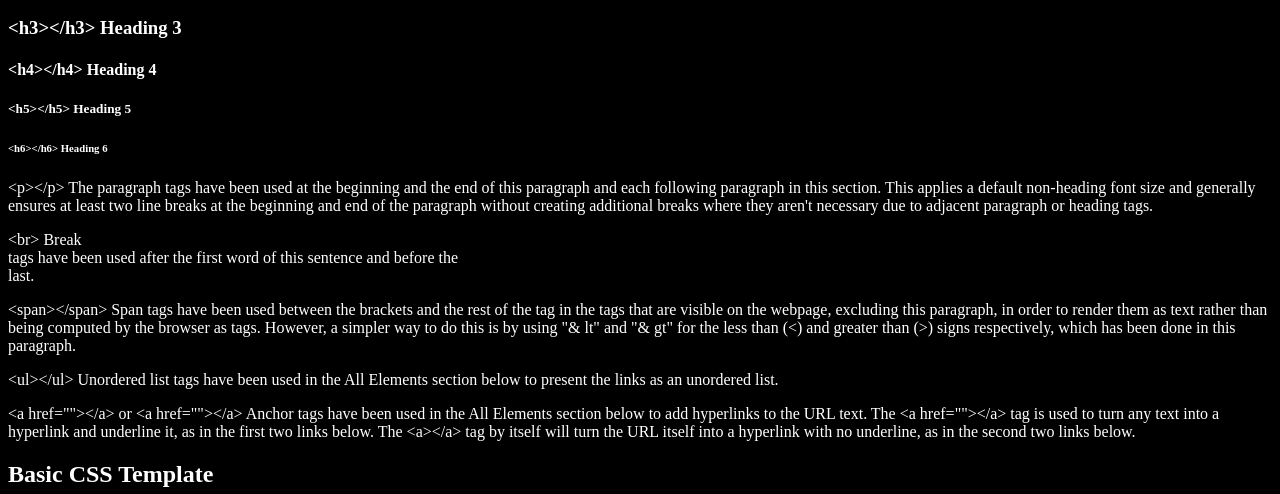
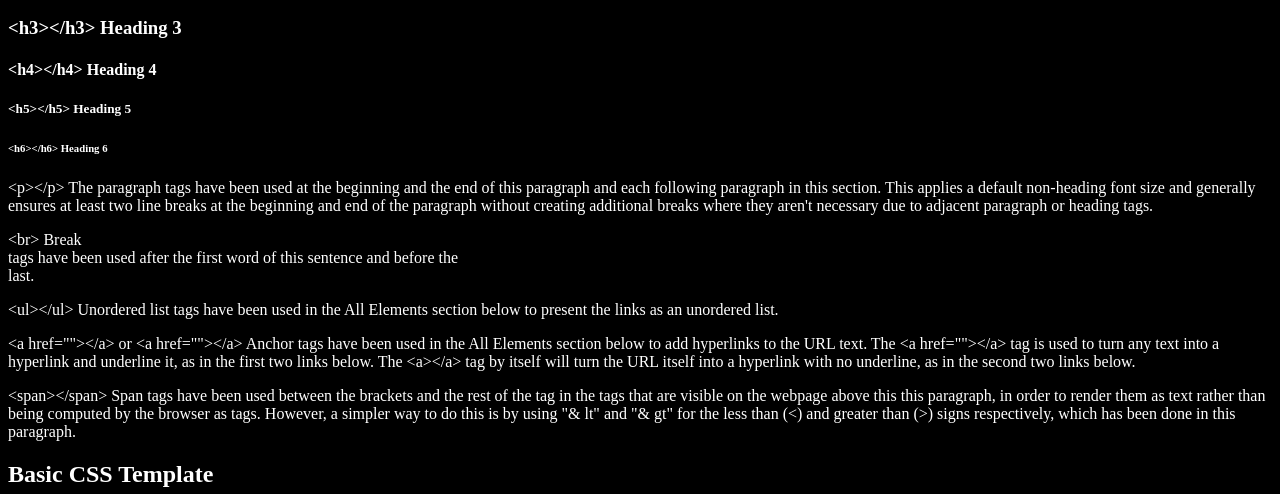
Before and after one commit to AlecGargett/HTML-CSS-Elements, a plain HTML site: page index.html in a window 1280 px wide. Shown: the part 458-952 px from the top of the page. Drawn offline with Linux system fonts and the light colour scheme.

Commit message:
moved span to bottom

```diff
--- a/index.html
+++ b/index.html
@@ -43,11 +43,11 @@
    tags have been used after the first word of this sentence and before the
    <br>last.</p>
 
-   <p>&ltspan&gt&lt/span&gt Span tags have been used between the brackets and the rest of the tag in the tags that are visible on the webpage, excluding this paragraph, in order to render them as text rather than being computed by the browser as tags. However, a simpler way to do this is by using "& lt" and "& gt" for the less than (&lt) and greater than (&gt) signs respectively, which has been done in this paragraph.</p>
-
    <p></p><<span>ul</span>><<span>/ul</span>> Unordered list tags have been used in the All Elements section below to present the links as an unordered list.</p>
 
    <p><<span>a href=""</span>><<span>/a</span>> or <<span>a href=""</span>><<span>/a</span>> Anchor tags have been used in the All Elements section below to add hyperlinks to the URL text. The <<span>a href=""</span>><<span>/a</span>> tag is used to turn any text into a hyperlink and underline it, as in the first two links below. The <<span>a</span>><<span>/a</span>> tag by itself will turn the URL itself into a hyperlink with no underline, as in the second two links below.</p>
+
+   <p>&ltspan&gt&lt/span&gt Span tags have been used between the brackets and the rest of the tag in the tags that are visible on the webpage above this this paragraph, in order to render them as text rather than being computed by the browser as tags. However, a simpler way to do this is by using "& lt" and "& gt" for the less than (&lt) and greater than (&gt) signs respectively, which has been done in this paragraph.</p>
 
   <h2>Basic CSS Template</h2>
 
```
